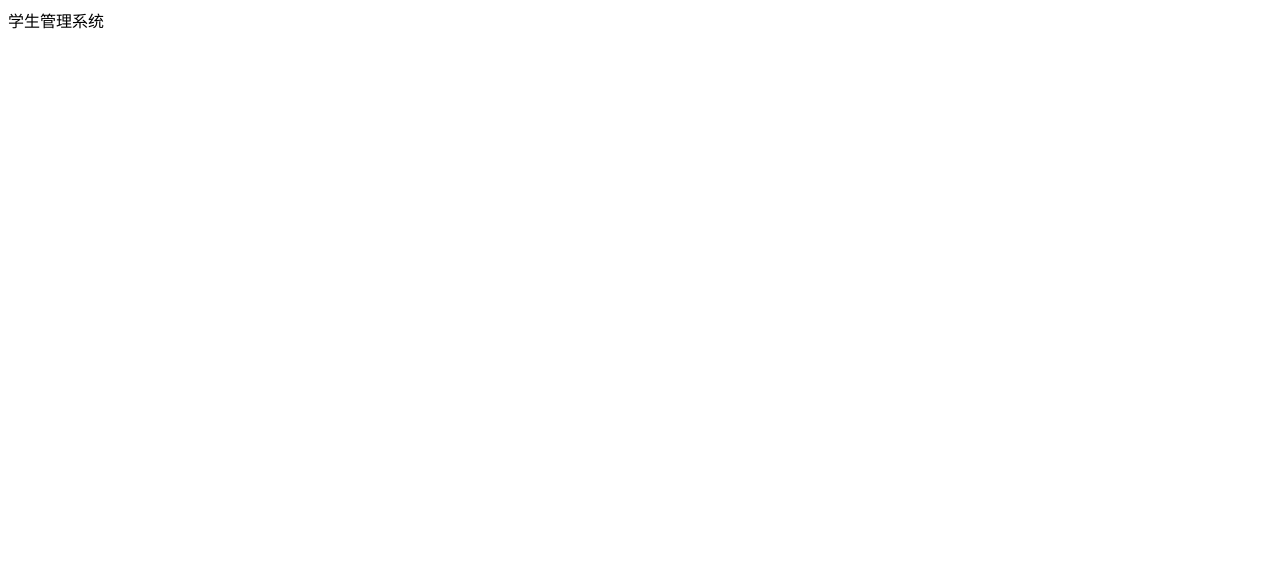
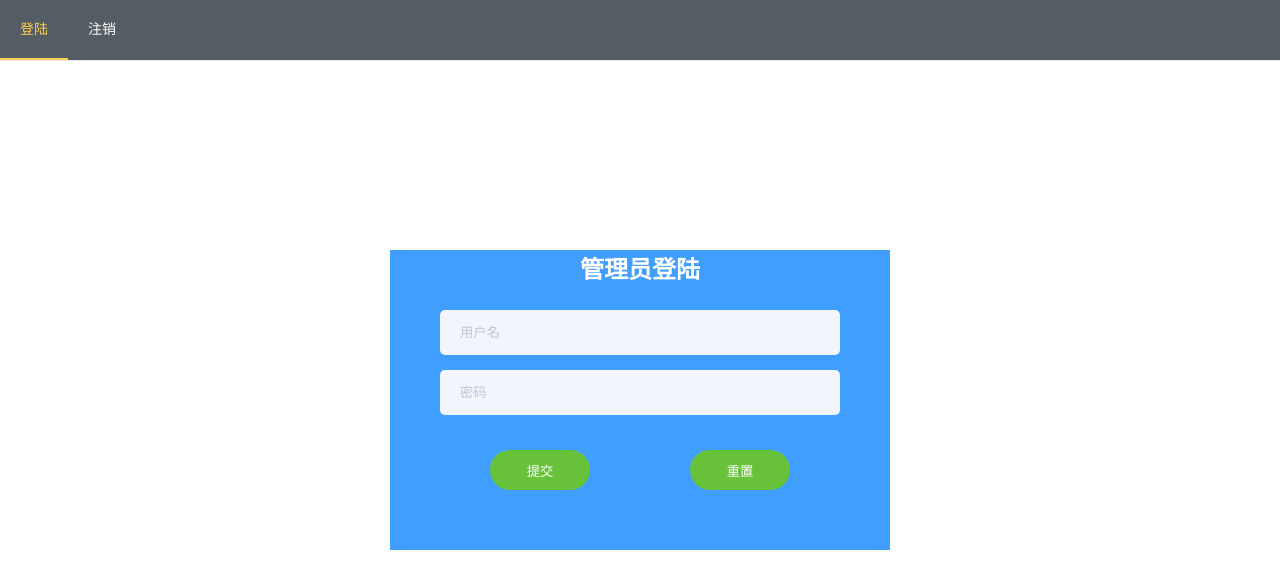
Before and after one commit to RocketTurtle-wqt/-, a Vue app: page /login in a window 1280 px wide. Shown: the top 588 px of the page. Built offline with nearby package versions, Linux system fonts and the light colour scheme.

Commit message:
完成了登陆页面

```diff
--- a/babel.config.js
+++ b/babel.config.js
@@ -1,5 +1,17 @@
 module.exports = {
   presets: [
-    '@vue/cli-plugin-babel/preset'
+    [
+      '@vue/cli-plugin-babel/preset',
+      { "modules": false }
+    ]
+  ],
+  "plugins": [
+    [
+      "component",
+      {
+        "libraryName": "element-ui",
+        "styleLibraryName": "theme-chalk"
+      }
+    ]
   ]
 }
--- a/package.json
+++ b/package.json
@@ -7,7 +7,10 @@
     "build": "vue-cli-service build"
   },
   "dependencies": {
+    "axios": "^0.21.1",
     "core-js": "^3.6.5",
+    "element-ui": "^2.15.0",
+    "rap": "^1.1.6",
     "vue": "^2.6.11",
     "vue-router": "^3.2.0",
     "vuex": "^3.4.0"
@@ -17,6 +20,7 @@
     "@vue/cli-plugin-router": "~4.5.0",
     "@vue/cli-plugin-vuex": "~4.5.0",
     "@vue/cli-service": "~4.5.0",
+    "babel-plugin-component": "^1.1.1",
     "vue-template-compiler": "^2.6.11"
   }
 }
--- /dev/null
+++ b/public/index.css
@@ -0,0 +1,4 @@
+*{
+  margin: 0;
+  padding: 0;
+}
--- a/public/index.html
+++ b/public/index.html
@@ -3,6 +3,7 @@
 <head>
   <meta charset="UTF-8">
   <meta name="viewport" content="width=device-width, initial-scale=1.0">
+  <link rel="stylesheet" href="index.css">
   <title>Document</title>
 </head>
 <body>
--- a/src/App.vue
+++ b/src/App.vue
@@ -1,13 +1,15 @@
 <template>
   <div id="app">
-    学生管理系统
+    <top-select></top-select>
+    <router-view></router-view>
   </div>
 </template>
 
-
 <script>
+import TopSelect from './components/TopSelect.vue'
 export default {
-  name:'App'
+  components: { TopSelect },
+  name:'App',
 }
 </script>
 
--- /dev/null
+++ b/src/components/TopSelect.vue
@@ -0,0 +1,49 @@
+<template>
+  <div>
+    <header>
+      <el-menu
+        :default-active="activeIndex2"
+        class="el-menu-demo"
+        mode="horizontal"
+        @select="handleSelect"
+        background-color="#545c64"
+        text-color="#fff"
+        active-text-color="#ffd04b">
+        <el-menu-item index="1" @click="login">登陆</el-menu-item>
+        <el-menu-item index="2" @click="firstPage">注销</el-menu-item>
+      </el-menu>
+    </header>
+  </div>
+</template>
+
+<script>
+export default {
+  name:'TopSelect',
+    data() {
+    return {
+      activeIndex: '1',
+      activeIndex2: '1'
+    };
+  },
+  methods: {
+    handleSelect(key, keyPath) {
+      console.log(key, keyPath);
+    },
+    login(){
+      this.$router.push('login')
+    },
+    firstPage(){
+      this.$router.push('/')
+    }
+  }
+}
+</script>
+
+<style scoped>
+header a{
+  text-decoration: none;
+  display: inline-block;
+  width: 100%;
+  height: 100%;
+}
+</style>
--- a/src/main.js
+++ b/src/main.js
@@ -1,7 +1,16 @@
 import Vue from 'vue'
 import App from './App.vue'
+import axios from 'axios'
+import router from './router/index.js'
+import { Menu, MenuItem } from 'element-ui'
+
+Vue.prototype.$axios = axios
+
+Vue.use(Menu)
+Vue.use(MenuItem)
 
 new Vue({
   el: '#app',
+  router:router,
   render: c => c(App)
 })
--- /dev/null
+++ b/src/router/index.js
@@ -0,0 +1,24 @@
+import Vue from 'vue'
+import VueRouter from 'vue-router'
+import Login from '../views/Login.vue'
+Vue.use(VueRouter)
+
+// 解决ElementUI导航栏中的vue-router在3.0版本以上重复点菜单报错问题
+const originalPush = VueRouter.prototype.push
+VueRouter.prototype.push = function push(location) {
+  return originalPush.call(this, location).catch(err => err)
+}
+
+const routes = [
+  {
+    path: '/login',
+    component:Login
+  }
+]
+
+const router = new VueRouter({
+  routes: routes,
+  mode:'history'
+})
+
+export default router
--- /dev/null
+++ b/src/views/Login.vue
@@ -0,0 +1,89 @@
+<template>
+  <div>
+    <main>
+      <h2>管理员登陆</h2>
+      <input type="text" name="name" placeholder="用户名" autocomplete="off" v-model="username"><br>
+      <input type="password" name="password" placeholder="密码" autocomplete="off" v-model="password"><br>
+      <button @click="check">提交</button><button>重置</button>
+    </main>
+  </div>
+</template>
+
+<script>
+export default {
+  name:'Login',
+  data() {
+    return {
+      username:'',
+      password:''
+    }
+  },
+  methods:{
+    check(){
+
+    }
+  }
+}
+</script>
+
+<style scoped>
+  main{
+    width: 500px;
+    height: 300px;
+    background: #409EFF;
+    position: absolute;
+    left: 50%;
+    top: 50%;
+    transform: translate(-50%,-50%);
+  }
+  h2{
+    color:white;
+    text-align: center;
+    margin: 0;
+  }
+  input:nth-of-type(1),input:nth-of-type(2){
+    background: none;
+    outline: none;
+    border: none;
+    border-radius: 5px;
+    box-sizing: border-box;
+    position: absolute;
+    left: 50%;
+    transform: translateX(-50%);
+    width: 80%;
+    height: 15%;
+    padding-left: 20px;
+    background: #F2F6FC;
+  }
+  input:nth-of-type(1){
+    top: 60px;
+  }
+  input:nth-of-type(2){
+    top: 120px;
+  }
+  input::placeholder{
+    color: #C0C4CC;
+  }
+  button:nth-of-type(1),button:nth-of-type(2){
+    background: none;
+    outline: none;
+    border: none;
+    width: 100px;
+    height: 40px;
+    position: absolute;
+    top: 200px;
+    color: white;
+    background: #67C23A;
+    border-radius: 20px;
+  }
+  button:nth-of-type(1){
+    left: 20%;
+  }
+  button:nth-of-type(2){
+    right: 20%;
+  }
+  button:nth-of-type(1):hover,button:nth-of-type(2):hover{
+    background: #86E05A;
+    cursor: pointer;
+  }
+</style>
```
Also changed, not shown: 1 other file (tests, documents, lock files or other folders).
